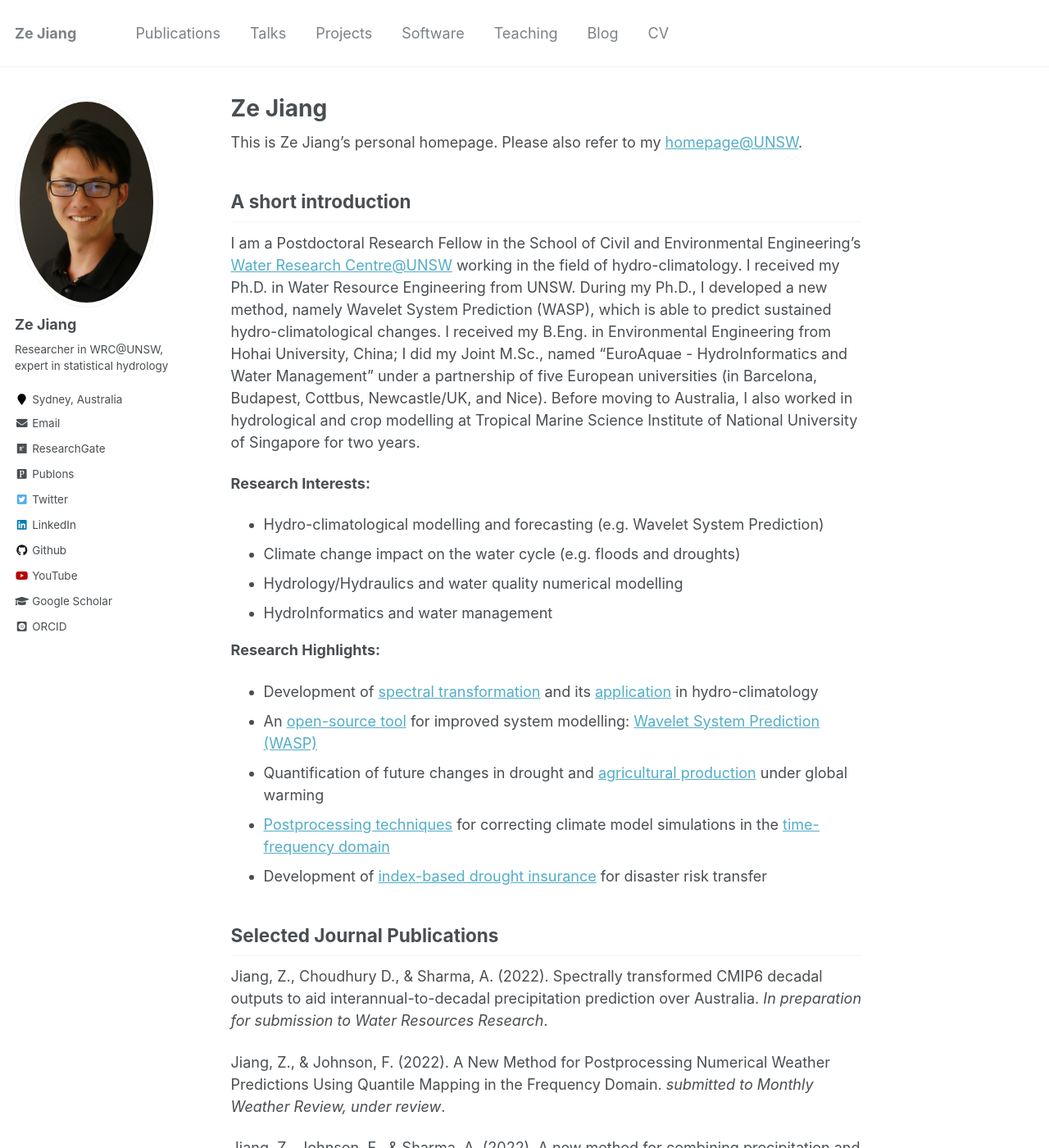
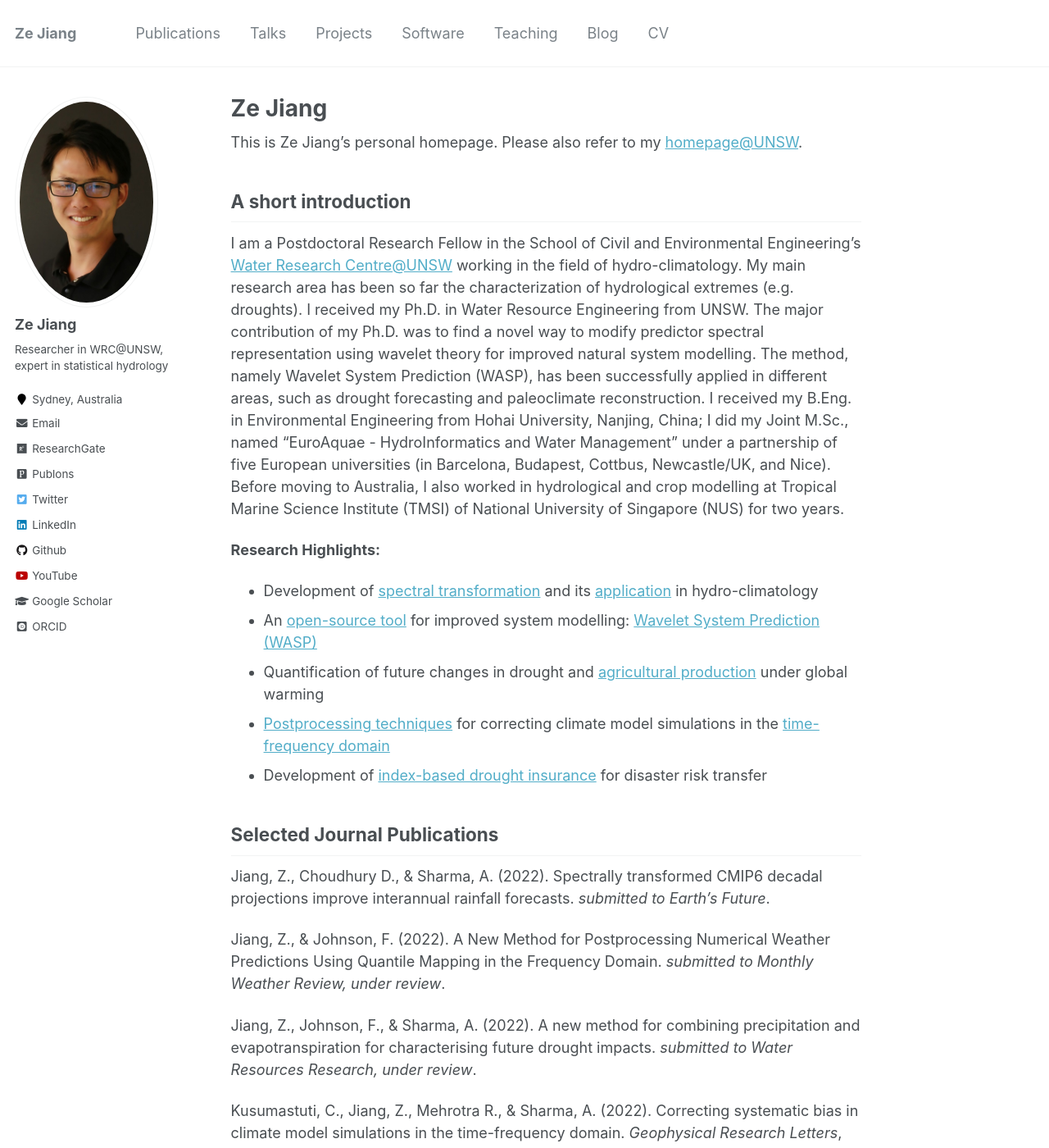
Before and after one commit to zejiang-unsw/zejiang-unsw.github.io, a Jekyll site: the page built from _pages/about.md, in a window 1280 px wide and 1400 px high. Shown: the whole window at 82% size. Built offline with Jekyll 4.4.1, drawn with Linux system fonts in a browser that asks for light colours; some web fonts are replaced.

Commit message:
Update about.md

```diff
--- a/_pages/about.md
+++ b/_pages/about.md
@@ -11,13 +11,7 @@ redirect_from:
 This is Ze Jiang's personal homepage. Please also refer to my [homepage@UNSW](https://www.unsw.edu.au/staff/ze-jiang).
 
 ## A short introduction
-I am a Postdoctoral Research Fellow in the School of Civil and Environmental Engineering's [Water Research Centre@UNSW](https://www.wrc.unsw.edu.au/) working in the field of hydro-climatology. I received my Ph.D. in Water Resource Engineering from UNSW. During my Ph.D., I developed a new method, namely Wavelet System Prediction (WASP), which is able to predict sustained hydro-climatological changes. I received my B.Eng. in Environmental Engineering from Hohai University, China; I did my Joint M.Sc., named “EuroAquae - HydroInformatics and Water Management” under a partnership of five European universities (in Barcelona, Budapest, Cottbus, Newcastle/UK, and Nice). Before moving to Australia, I also worked in hydrological and crop modelling at Tropical Marine Science Institute of National University of Singapore for two years.
-
-<b>Research Interests:</b>
-* Hydro-climatological modelling and forecasting (e.g. Wavelet System Prediction)
-* Climate change impact on the water cycle (e.g. floods and droughts)
-* Hydrology/Hydraulics and water quality numerical modelling
-* HydroInformatics and water management
+I am a Postdoctoral Research Fellow in the School of Civil and Environmental Engineering's [Water Research Centre@UNSW](https://www.wrc.unsw.edu.au/) working in the field of hydro-climatology. My main research area has been so far the characterization of hydrological extremes (e.g. droughts). I received my Ph.D. in Water Resource Engineering from UNSW.  The major contribution of my Ph.D. was to find a novel way to modify predictor spectral representation using wavelet theory for improved natural system modelling. The method, namely Wavelet System Prediction (WASP), has been successfully applied in different areas, such as drought forecasting and paleoclimate reconstruction. I received my B.Eng. in Environmental Engineering from Hohai University, Nanjing, China; I did my Joint M.Sc., named “EuroAquae - HydroInformatics and Water Management” under a partnership of five European universities (in Barcelona, Budapest, Cottbus, Newcastle/UK, and Nice). Before moving to Australia, I also worked in hydrological and crop modelling at Tropical Marine Science Institute (TMSI) of National University of Singapore (NUS) for two years.
 
 <b>Research Highlights:</b>
 * Development of [spectral transformation](https://doi.org/10.1029/2019WR026962) and its [application](https://doi.org/10.1016/j.jhydrol.2021.126816) in hydro-climatology
@@ -27,7 +21,7 @@ I am a Postdoctoral Research Fellow in the School of Civil and Environmental Eng
 * Development of [index-based drought insurance](https://doi.org/10.1108/AFR-02-2020-0020) for disaster risk transfer
 
 ## Selected Journal Publications
-Jiang, Z., Choudhury D., & Sharma, A. (2022). Spectrally transformed CMIP6 decadal outputs to aid interannual-to-decadal precipitation prediction over Australia. *In preparation for submission to Water Resources Research*.
+Jiang, Z., Choudhury D., & Sharma, A. (2022). Spectrally transformed CMIP6 decadal projections improve interannual rainfall forecasts. *submitted to Earth's Future*.
 
 Jiang, Z., & Johnson, F. (2022). A New Method for Postprocessing Numerical Weather Predictions Using Quantile Mapping in the Frequency Domain. *submitted to Monthly Weather Review, under review*.
 
```
